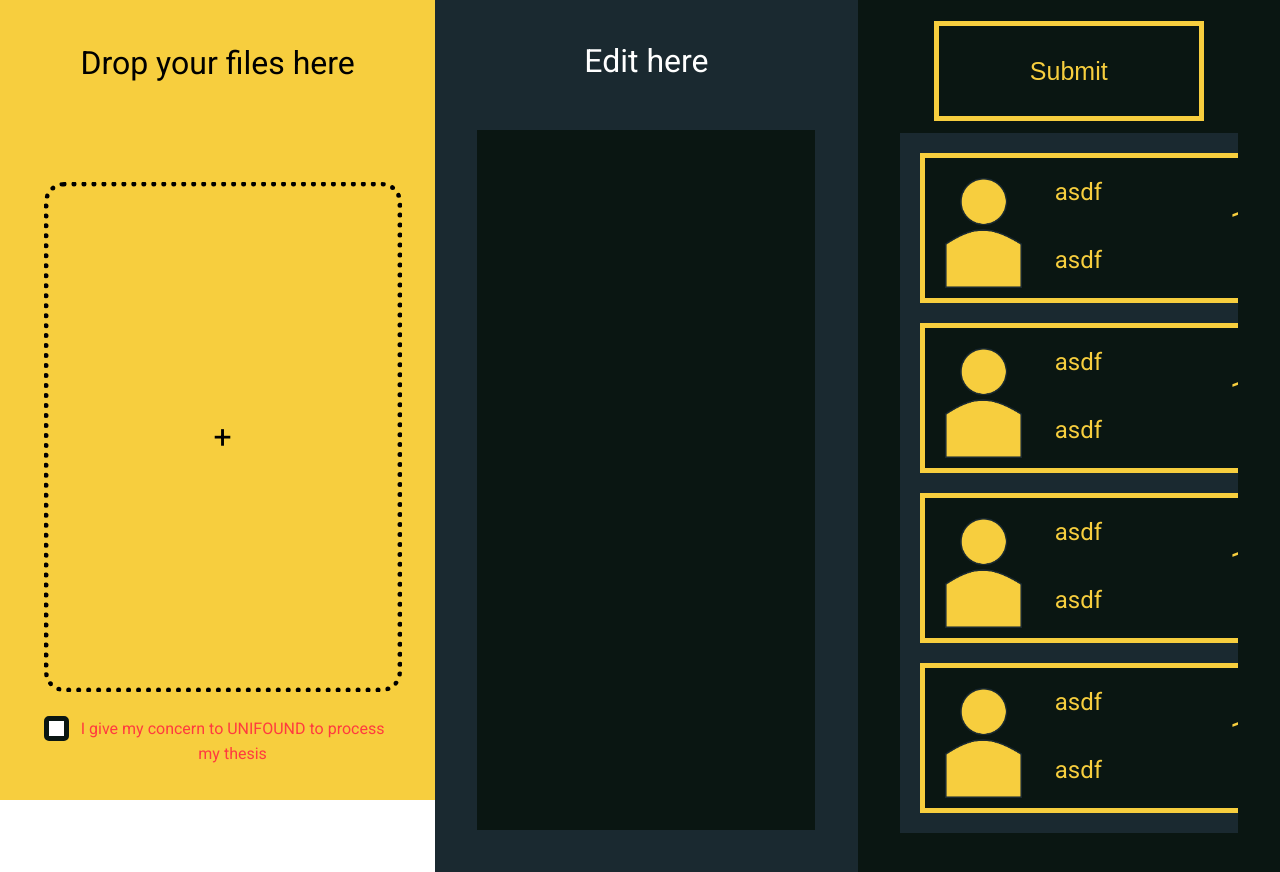
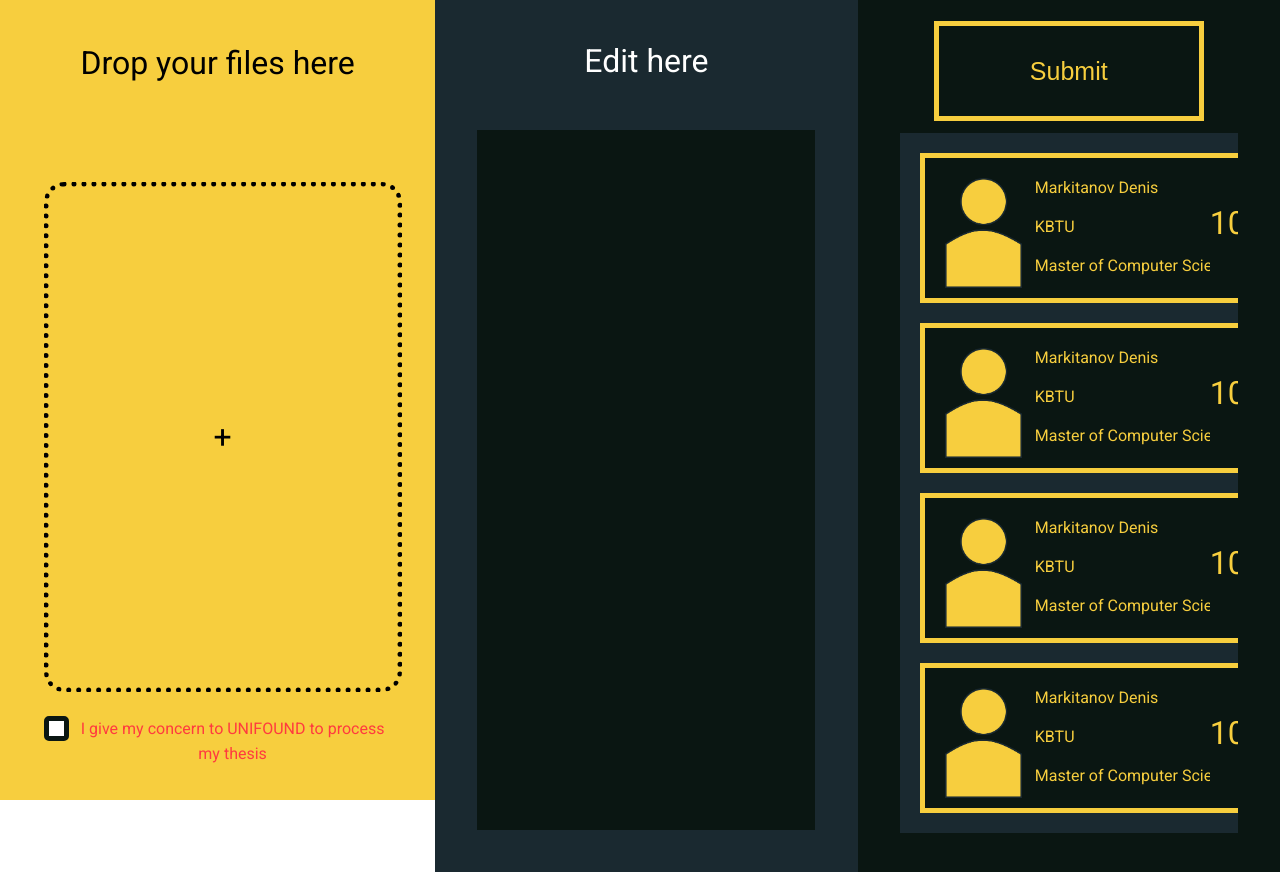
Before and after one commit to devteamepic/frontend, a React (Create React App) app: page /home in a window 1280 px wide. Built offline with nearby package versions, Linux system fonts and the light colour scheme; sample sign-in values are in the browser's storage; the HTML template or start-up script is replaced by a standard one.

Commit message:
fixes for prof item

```diff
--- a/src/components/core/molecules/ProfItem/ProfItem.js
+++ b/src/components/core/molecules/ProfItem/ProfItem.js
@@ -1,42 +1,69 @@
 import React, { useState } from 'react'
 import ProfItemStyled from '../../../styled/molecules/profItemStyled'
-import colorScheme from '../../../../misc/colorScheme'
 import Icon from '../../atoms/Icon/Icon'
 import Text from '../../atoms/Text/Text'
+import TextViewer from '../TextViewer/TextViewer'
 import { connect } from 'react-redux'
+import colorScheme from '../../../../misc/colorScheme'
 
 const ProfItem = ({ fileObject, dispatch, ...props }) => {
   const [isUpsideDown, setIsUpsideDown] = useState(false)
+  const [previewStyles] = useState(`
+    color: ${ colorScheme.marigold };
+    text-overflow: ellipsis;
+    white-space: nowrap;
+    overflow: hidden;
+    text-align: left;
+    width: 175px;
+    height: 100%;
+  `)
+  const [expandedTextStyles] = useState(`
+    color: ${ colorScheme.marigold };
+    grid-column: 1/5;
+    height: 200px;
+    padding: 10px 10px 10px 0;
+    width: 100%;
+    text-align: left;
+  `)
+  const [preview] = useState([
+    { component: 'text', size: 'small', textValue: 'Markitanov Denis', isHeader: true },
+    { },
+    { component: 'text', size: 'small', textValue: 'KBTU', isHeader: true },
+    { },
+    { component: 'text', size: 'small', textValue: 'Master of Computer Science', isHeader: true },
+  ])
+  const [fullText] = useState([
+    { component: 'text', size: 'small', textValue: 'Email: dmarkitanov@gmail.com', isHeader: true },
+    { },
+    { },
+    { component: 'text', size: 'small', textValue: 'Related article: The Archlinux based operating system with custom kernel', isHeader: true },
+    { },
+    { },
+    { component: 'text', size: 'small', textValue: 'Master of Computer Science', isHeader: true },
+  ])
 
+  /**
+   * Handles the onclick that extenst the element
+   */
   const handleClick = () => {
     setIsUpsideDown(!isUpsideDown)
   }
 
   return (
     <ProfItemStyled
-          colorScheme = { colorScheme }
       shouldExpand = { isUpsideDown }
     >
       <Icon
         heightParam = '110px'
-            widthParam = '110px'
+        widthParam = '80px'
         icon = 'person'
       />
-          <div style={{ textOverflow: 'ellipsis', whiteSpace: 'nowrap', overflow: 'hidden' }}>
-            <Text
-              size = 'medium'
-              isHeader = { true }
-            >
-              asdf
-            </Text>
-            <><br/><br/></>
-            <Text
-              size = 'medium'
-              isHeader = { true }
-            >
-              asdf
-            </Text>
-          </div>
+      <TextViewer
+        childrenData={ preview }
+        color = { colorScheme.marigold }
+        notDescription = { true }
+        additionalStyles = { previewStyles }
+      />
       <div
         style = {{ paddingTop: '35%' }}
       >
@@ -68,22 +95,11 @@ const ProfItem = ({ fileObject, dispatch, ...props }) => {
         />
       </button>
       { isUpsideDown &&
-            <div style={{ gridColumn: '1/5', height: '200px', padding: '10px 10px 10px 0',  wordWrap: 'break-word', width: '100%' }}>
-              <Text
-                size = 'medium'
-                isHeader = { true }
-              >
-                Email: dmarkitanov@gmail.com
-              </Text>
-              <><br/><br/></>
-              <Text
-                isHeader = { true }
-                size = 'medium'
-              >
-                Related Article:
-                Research Of Results Of Gold Atom Nucleus Collapse Inside The RHIC
-              </Text>
-            </div>
+        <TextViewer
+          childrenData={ fullText }
+          notDescription = { true }
+          additionalStyles = { expandedTextStyles }
+        />
       }
     </ProfItemStyled>
   )
--- a/src/components/core/molecules/TextViewer/TextViewer.js
+++ b/src/components/core/molecules/TextViewer/TextViewer.js
@@ -4,11 +4,14 @@ import { Link } from 'react-router-dom'
 import colorScheme from '../../../../misc/colorScheme'
 import TextViewerStyled from '../../../styled/molecules/textViewerStyled'
 
-const TextViewer = ({ childrenData, color, ...props }) => {
+const TextViewer = ({ childrenData, color, notDescription, additionalStyles, ...props }) => {
+  const [shouldChange] = useState(notDescription)
     const [children] = useState(childrenData)
+  console.log(additionalStyles)
     return (
       <TextViewerStyled
-        style = {{ color: color }}
+        shouldChange = { shouldChange }
+        additionalStyles = { additionalStyles }
       >
           { children.map(child => {
               if (child.component === 'text') {
@@ -36,7 +39,7 @@ const TextViewer = ({ childrenData, color, ...props }) => {
                   </Link>
                 )
               }
-              return (<><br/><br/></>)
+              return (<><br/></>)
           }) }
       </TextViewerStyled>
     )
--- a/src/components/styled/molecules/profItemStyled.js
+++ b/src/components/styled/molecules/profItemStyled.js
@@ -1,20 +1,21 @@
 import styled from 'styled-components'
+import colorScheme from '../../../misc/colorScheme'
 
 const additionalStyles = `
-height: 350px;
+  height: 350px;
 `
 
 const ProfItemStyled = styled.li`
 height: 150px;
 min-width: fit-content;
-background-color: ${ props => props.colorScheme.steel };
-color: ${ props => props.colorScheme.marigold };
-border: 5px solid ${ props => props.colorScheme.marigold };
+background-color: ${ props => colorScheme.steel };
+color: ${ props => colorScheme.marigold };
+border: 5px solid ${ props => colorScheme.marigold };
 margin: 0 20px 20px 20px;
 padding: 20px 20px 0 20px;
 box-sizing: border-box;
 display: grid;
-grid-template-columns: 110px 175px 75px 50px;
+grid-template-columns: 90px 175px 75px 50px;
 ${ props => props.shouldExpand && additionalStyles }
 `
 
--- a/src/components/styled/molecules/textViewerStyled.js
+++ b/src/components/styled/molecules/textViewerStyled.js
@@ -1,12 +1,14 @@
 import styled from 'styled-components'
+import colorScheme from '../../../misc/colorScheme'
 
 const TextViewerStyled = styled.div`
 height: 40%;
 color: white;
 width: 60%;
 text-align: center;
-margin-left: 20%;
-margin-top: 30%;
+margin-left: ${ props => !props.shouldChange && '20%'};
+margin-top: ${ props => !props.shouldChange && '30%'};
+${ props => props.additionalStyles }
 `
 
 export default TextViewerStyled
```
Also changed, not shown: src/components/core/molecules/Form/Form.js (deleted). Lines whose indentation alone changed are shown as unchanged.
